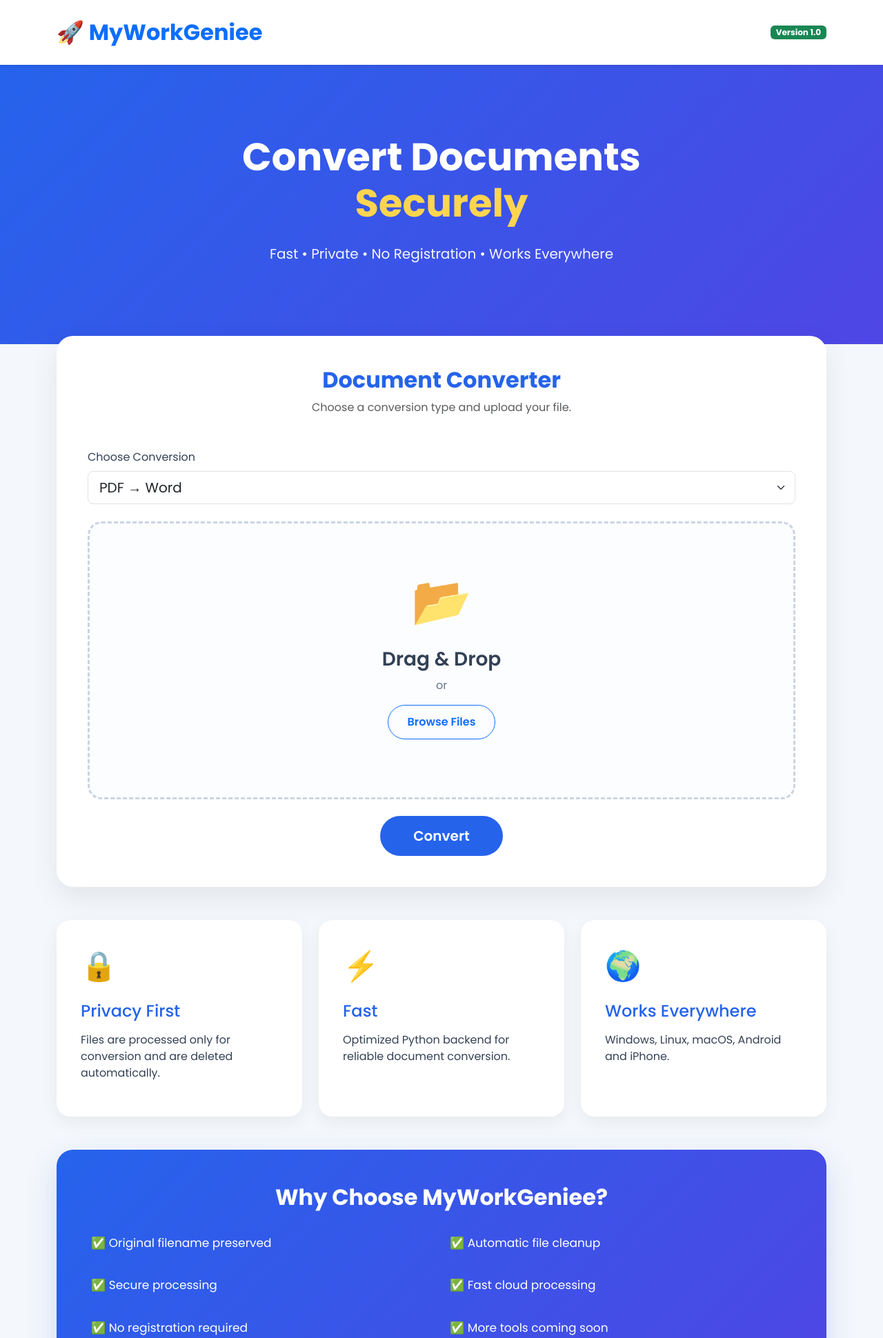
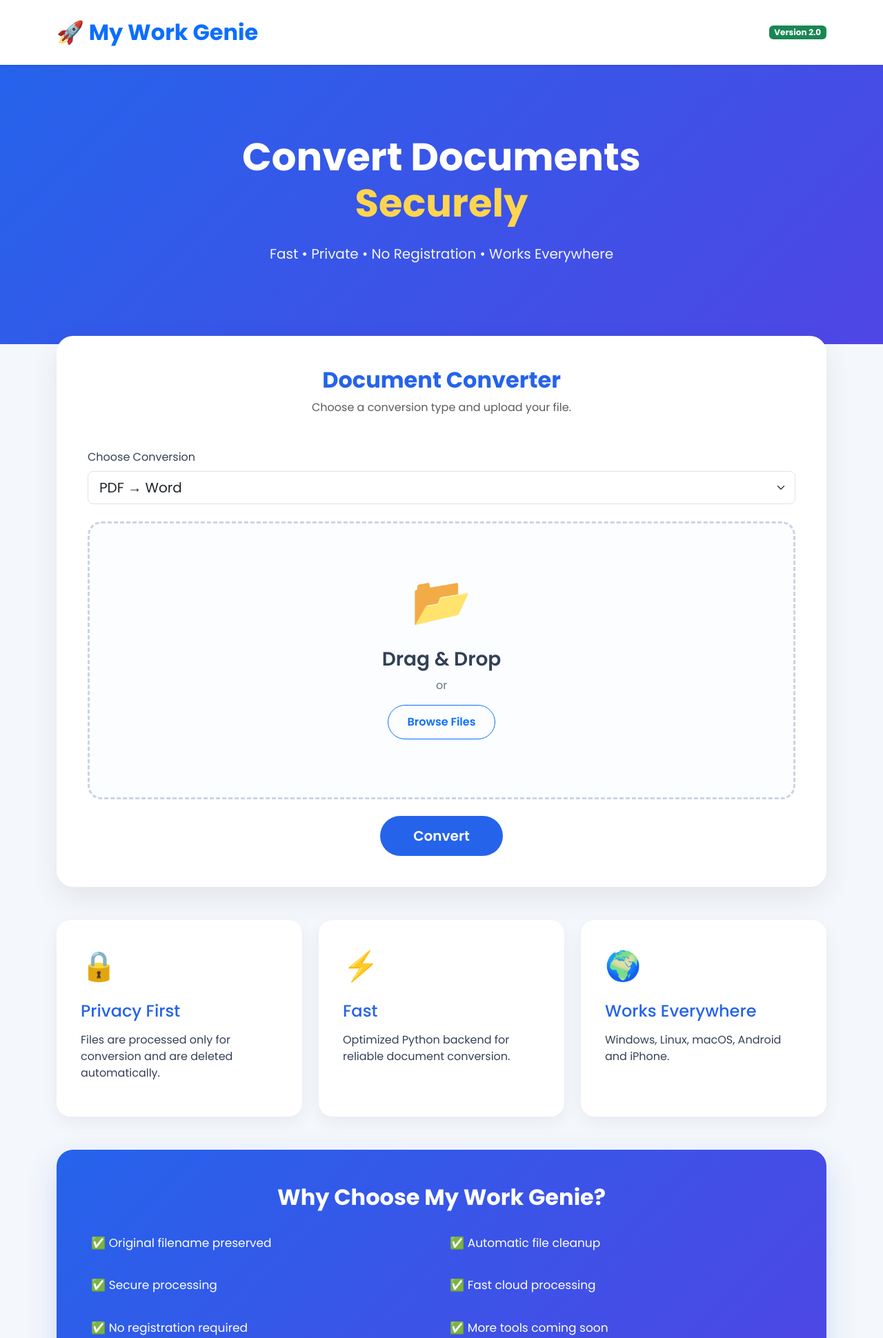
Before and after one commit to sedhu9884/myworkgenie, a FastAPI app: page / in a window 1280 px wide. Shown: the top 1940 px of the page at 69% size. Run offline with FastAPI, Linux system fonts and the light colour scheme; some libraries are stand-ins or nearby versions.

Commit message:
Version update and Name changes

```diff
--- a/templates/index.html
+++ b/templates/index.html
@@ -9,7 +9,7 @@
         name="viewport"
         content="width=device-width, initial-scale=1.0">
 
-    <title>MyWorkGeniee</title>
+    <title>My Work Genie</title>
 
     <meta
         name="description"
@@ -37,13 +37,13 @@
 
         <a class="navbar-brand fw-bold fs-2 text-primary">
 
-            🚀 MyWorkGeniee
+            🚀 My Work Genie
 
         </a>
 
         <span class="badge bg-success">
 
-            Version 1.0
+            Version 2.0
 
         </span>
 
@@ -363,7 +363,7 @@ Windows, Linux, macOS, Android and iPhone.
 
         <h2 class="text-center mb-4">
 
-            Why Choose MyWorkGeniee?
+            Why Choose My Work Genie?
 
         </h2>
 
@@ -555,7 +555,7 @@ Excel, PowerPoint, Image, AI and Automation tools are coming soon.
 
                 <h3>
 
-                    🚀 MyWorkGeniee
+                    🚀 My Work Genie
 
                 </h3>
 
@@ -613,11 +613,7 @@ Excel, PowerPoint, Image, AI and Automation tools are coming soon.
 
         <div class="text-center">
 
-            © 2026 MyWorkGeniee
-
-            <br>
-
-            Built with ❤️ using FastAPI & Python
+            © 2026 MyWorkGenie
 
         </div>
 
```
